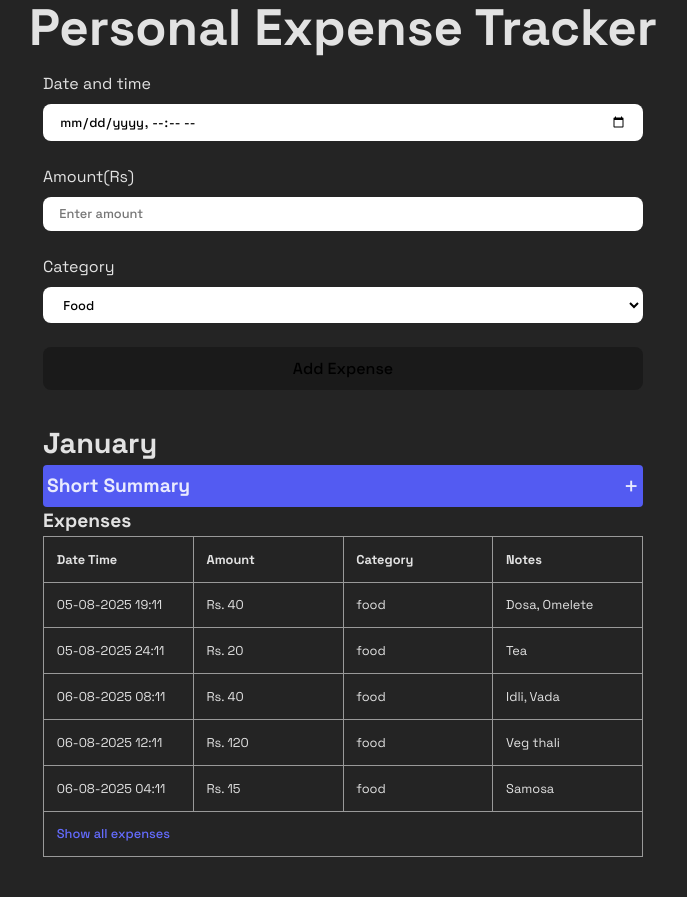
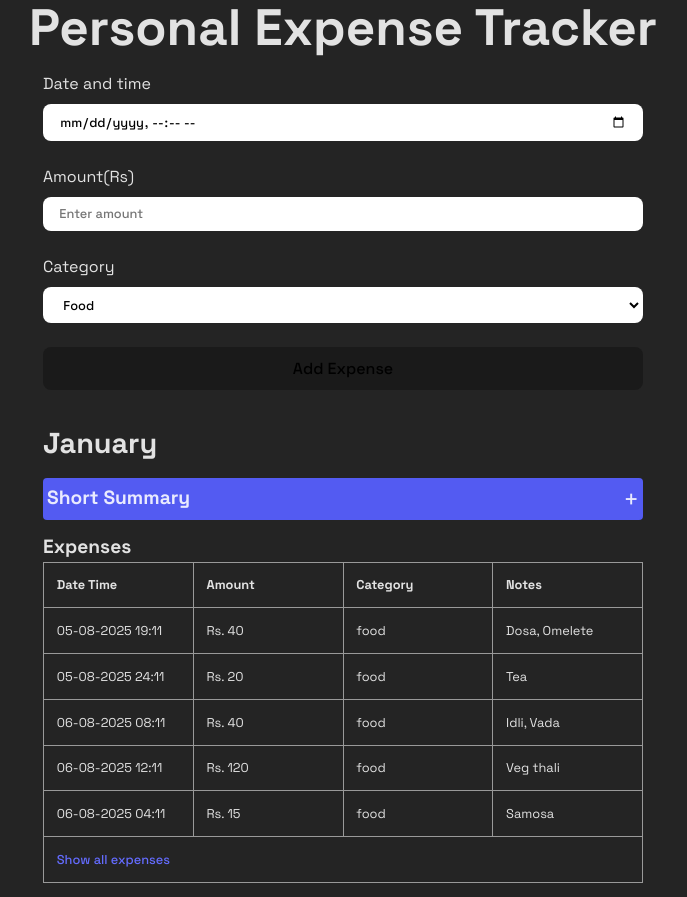
Before and after one commit to Arup3201/extracker, a React (Vite) app in the folder app/: page / in a window 1280 px wide. Shown: the top 897 px of the page, without its empty margins (297-984 px from the left). Built offline with nearby package versions, Linux system fonts and the light colour scheme.

Commit message:
update: section spacing added

```diff
--- a/app/src/index.css
+++ b/app/src/index.css
@@ -35,7 +35,9 @@ main {
 }
 
 section {
-  min-width: 320px;
+  display: flex;
+  flex-direction: column;
+  row-gap: 0.8rem;
 }
 
 h1,
```
